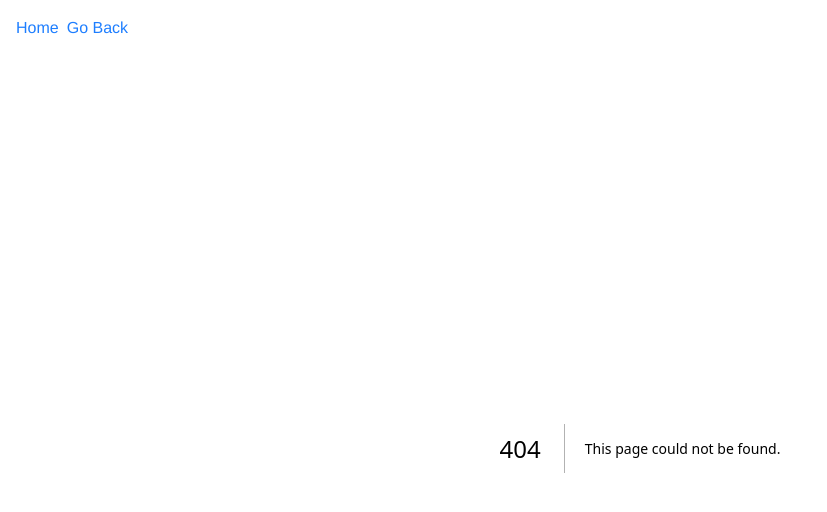
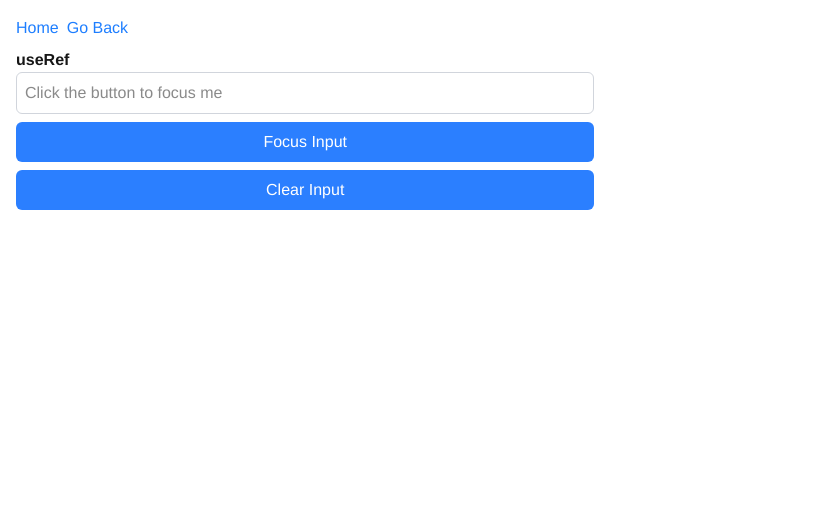
Before and after one commit to emanuelefavero/react-typescript, a Next.js app: page /use-ref in a window 1280 px wide. Before the commit this address had no page. Shown: the top 512 px of the page, without its empty margins (0-827 px from the left). Built offline with nearby package versions, Linux system fonts and the light colour scheme.

Commit message:
feat: /use-ref

```diff
--- a/src/app/page.tsx
+++ b/src/app/page.tsx
@@ -48,6 +48,9 @@ export default function Home() {
         <li>
           <Link href='/generics'>Generics</Link>
         </li>
+        <li>
+          <Link href='/use-ref'>useRef</Link>
+        </li>
       </ul>
     </>
   )
--- /dev/null
+++ b/src/app/use-ref/page.tsx
@@ -0,0 +1,40 @@
+'use client'
+
+import { useRef } from 'react'
+import Input from '@/components/Input'
+import Button from '@/components/Button'
+
+// * useRef is a built-in hook in React that allows you to create a mutable reference to a DOM element or a value that persists across renders. It returns a ref object with a current property that can be used to access the referenced element or value
+
+export default function Page() {
+  const inputRef = useRef<HTMLInputElement>(null)
+
+  const handleClick = () => {
+    inputRef.current?.focus()
+  }
+
+  return (
+    <>
+      <h1>useRef</h1>
+
+      <div className='flex flex-col max-w-prose gap-2'>
+        <Input
+          type='text'
+          ref={inputRef}
+          placeholder='Click the button to focus me'
+        />
+
+        <Button onClick={handleClick}>Focus Input</Button>
+        <Button
+          onClick={() => {
+            if (inputRef.current) {
+              inputRef.current.value = ''
+            }
+          }}
+        >
+          Clear Input
+        </Button>
+      </div>
+    </>
+  )
+}
```
